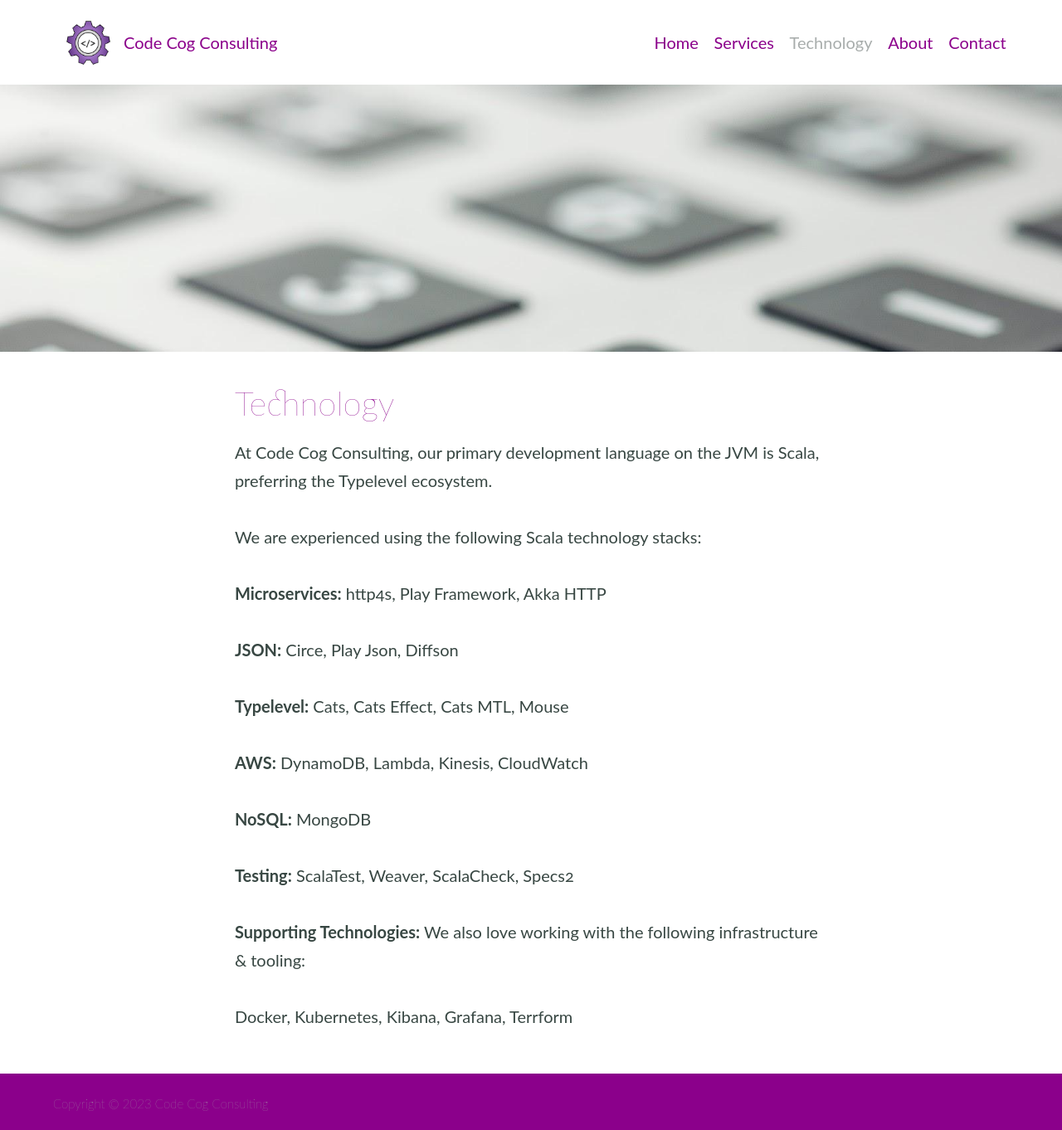
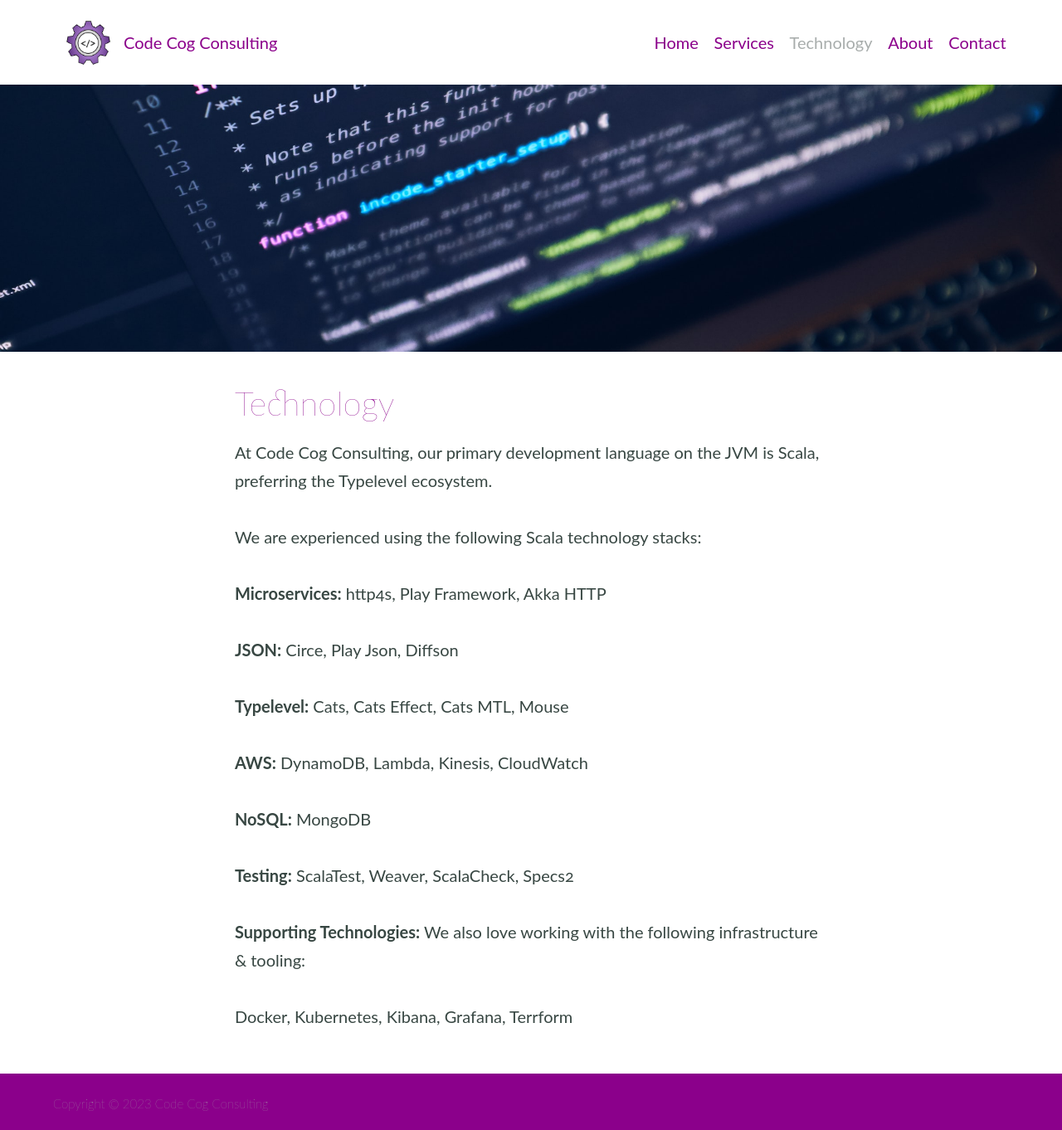
Before and after one commit to code-cog/code-cog.github.io, a Jekyll site: the page built from technology.md, in a window 1280 px wide. Shown: the whole page at 83% size. Built offline with Jekyll 4.4.1, drawn with Linux system fonts in a browser that asks for light colours.

Commit message:
Change technology.md banner

```diff
--- a/technology.md
+++ b/technology.md
@@ -1,6 +1,6 @@
 ---
 title: Technology
-feature_image: "/assets/keyboard.png"
+feature_image: "/assets/banners/unsplash-luca-bravo-XJXWbfSo2f0.jpg"
 ---
 At Code Cog Consulting, our primary development language on the JVM is Scala, preferring the Typelevel ecosystem.
 
```
Also changed, not shown: assets/banners/unsplash-luca-bravo-XJXWbfSo2f0.jpg (added).
